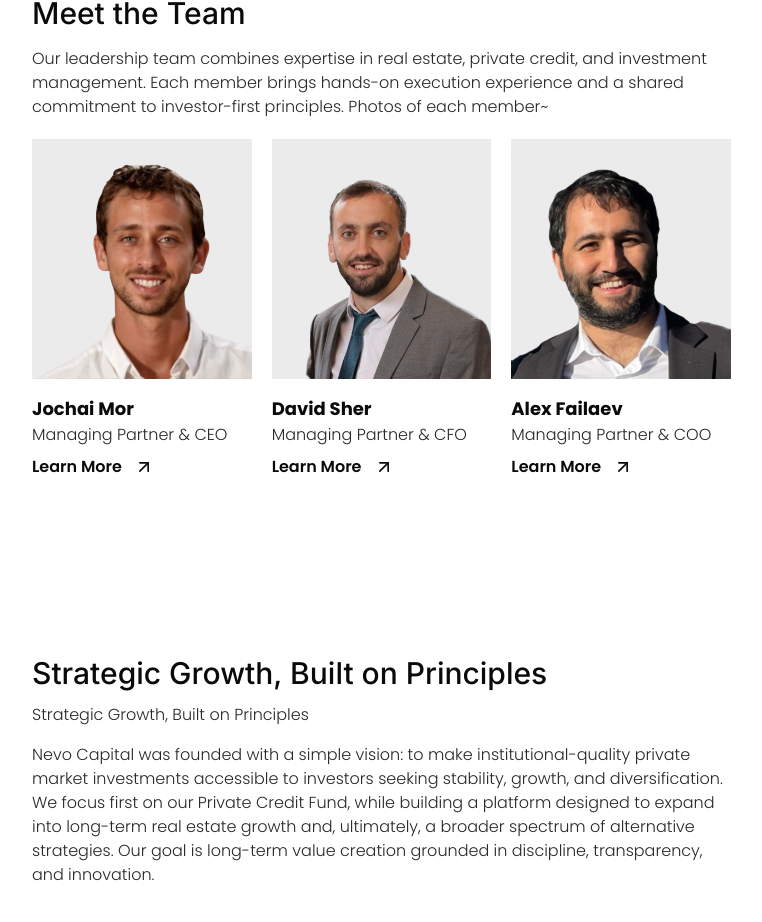
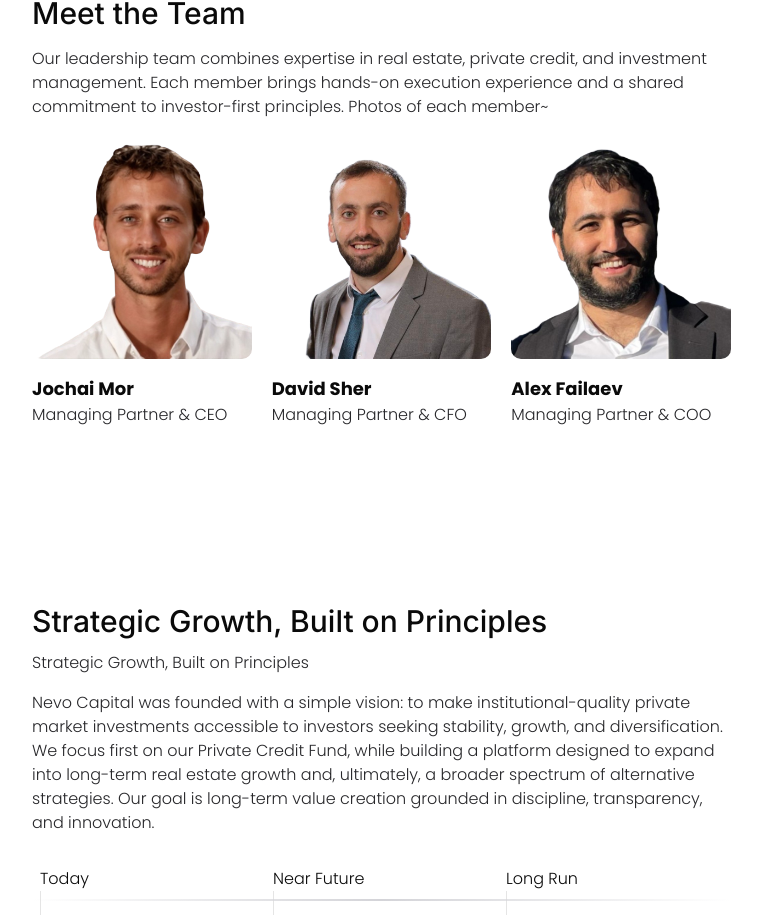
Before and after one commit to kid-us/nevocapital, a React (Vite) app: page /company in a window 1280 px wide. Shown: the part 974-1896 px from the top of the page, without its empty margins (128-890 px from the left). Built offline with nearby package versions, Linux system fonts and the light colour scheme.

Commit message:
feat: image hover fix

```diff
--- a/src/App.css
+++ b/src/App.css
@@ -22,7 +22,7 @@
 
   font-family: "Poppins", sans-serif;
   font-style: normal;
-  font-size: medium;
+  font-size: 16px;
   font-weight: 300;
 
   scroll-behavior: smooth !important;
--- a/src/routes/company/index.tsx
+++ b/src/routes/company/index.tsx
@@ -241,25 +241,34 @@
           <div className="grid md:grid-cols-3 grid-cols-1 gap-5 mt-5">
             {teams.map((team) => (
               <Reveal key={team.id}>
-                <div>
-                  <div className="bg-[#ebebeb]">
-                    <img src={team.img} alt={team.name} className="pt-5" />
-                  </div>
-                  <p className="font-bold mt-4 text-lg">{team.name}</p>
-                  <p className=" text-zinc-800">{team.position}</p>
+                <div className="group relative overflow-hidden cursor-pointer rounded-lg">
+                  {/* Image */}
+                  <img
+                    src={team.img}
+                    alt={team.name}
+                    className="w-full h-auto transition-all duration-500 ease-in-out group-hover:blur-sm group-hover:bg-black rounded-lg"
+                  />
+
+                  {/* Overlay Learn More */}
                   <Link
                     to="/company/$companyId"
                     params={{
                       companyId: String(team.name.split(" ")[0]).toLowerCase(),
                     }}
-                    className="group flex space-x-3 mt-2 items-center  font-semibold"
+                    className="absolute inset-0 flex items-center justify-center opacity-0 group-hover:opacity-100 transition-all duration-500 ease-in-out text-white font-bold space-x-2"
                   >
                     <p>Learn More</p>
                     <ArrowUpRight
                       size={20}
-                      className="group-hover:rotate-45 transition-all duration-300"
+                      className="transform transition-transform duration-500 group-hover:rotate-45"
                     />
                   </Link>
+
+                  {/* Name and Position below the image */}
+                  <div className="mt-4">
+                    <p className="font-bold text-lg">{team.name}</p>
+                    <p className="text-zinc-800">{team.position}</p>
+                  </div>
                 </div>
               </Reveal>
             ))}
```
